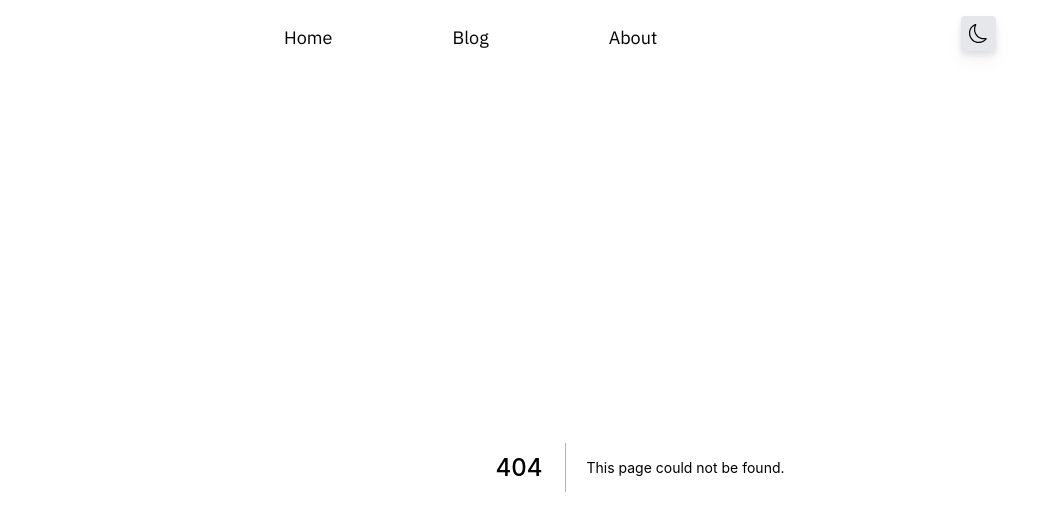
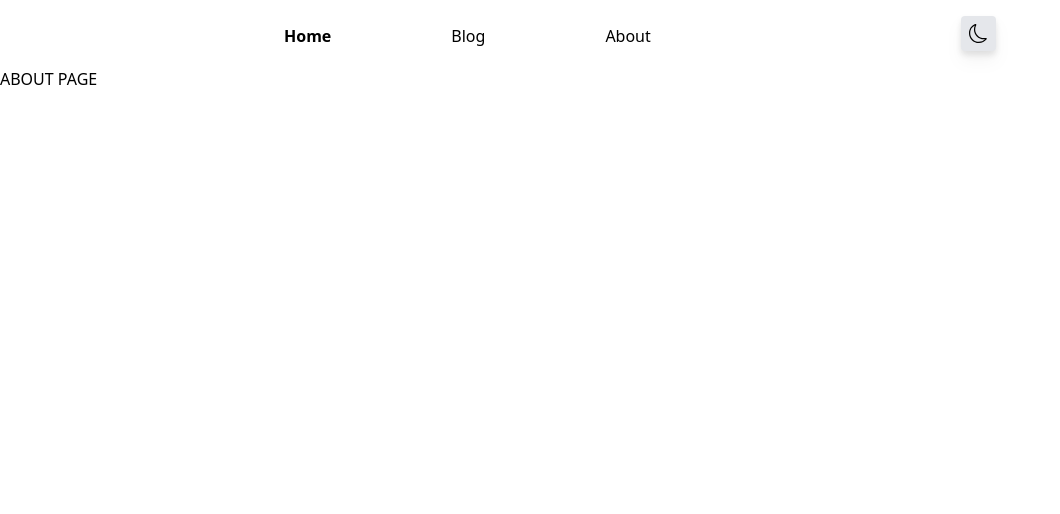
Before and after one commit to Prajwalad101/personal-blog, a Next.js app: page /about in a window 1280 px wide. Before the commit this address had no page. Shown: the top 514 px of the page, without its empty margins (0-1060 px from the left). Built offline with nearby package versions, Linux system fonts and the light colour scheme.

Commit message:
add links to nav items

```diff
--- a/components/navigation/main-navigation.js
+++ b/components/navigation/main-navigation.js
@@ -15,7 +15,7 @@ function MainNavigation() {
   return (
     <nav className='flex justify-between items-center px-7 my-4 mx-auto max-w-3xl'>
       {/* NavItem */}
-      <NavItem active={isActive} />
+      <NavItem active={isActive} setActive={setIsActive} />
       {/* Burgur Menu */}
       <div
         onClick={toggleClass}
--- a/components/navigation/nav-item.js
+++ b/components/navigation/nav-item.js
@@ -1,6 +1,6 @@
-import { useState } from 'react';
+import Link from 'next/link';
 
-function NavItem({ active }) {
+function NavItem({ active, setActive }) {
   let navClassName =
     'flex justify-start top-20 pt-16 gap-16 flex-col items-center translate-x-0 transition duration-500 ease-in w-1/2 h-screen absolute right-0 bg-gray-100 sm:top-0 sm:flex-row sm:translate-x-0 sm:transition-none sm:items-start sm:static sm:h-5 sm:bg-white sm:p-0 sm:gap-[120px] sm:w-5/6';
 
@@ -16,18 +16,33 @@ function NavItem({ active }) {
   return (
     <ul className={navClassName}>
       <li className={linkClassName}>
-        <button>
-          <span className='font-IBM md:text-lg'>Home</span>
+        <button
+          className='hover:text-gray-600 font-semibold'
+          onClick={() => setActive(false)}
+        >
+          <Link href='/' className='font-IBM md:text-lg'>
+            Home
+          </Link>
         </button>
       </li>
       <li className={linkClassName}>
-        <button>
-          <span className='font-IBM md:text-lg'>Blog</span>
+        <button
+          className='hover:text-gray-600'
+          onClick={() => setActive(false)}
+        >
+          <Link href='/blog' className='font-IBM md:text-lg'>
+            Blog
+          </Link>
         </button>
       </li>
       <li className={linkClassName}>
-        <button>
-          <span className='font-IBM md:text-lg'>About</span>
+        <button
+          className='hover:text-gray-600'
+          onClick={() => setActive(false)}
+        >
+          <Link href='/about' className='font-IBM md:text-lg'>
+            About
+          </Link>
         </button>
       </li>
     </ul>
--- /dev/null
+++ b/pages/about.js
@@ -0,0 +1,5 @@
+function AboutPage() {
+  return <div>ABOUT PAGE</div>;
+}
+
+export default AboutPage;
--- /dev/null
+++ b/pages/blog.js
@@ -0,0 +1,5 @@
+function BlogPage() {
+  return <div>All Posts Page</div>;
+}
+
+export default BlogPage;
--- a/pages/index.js
+++ b/pages/index.js
@@ -1,4 +1,5 @@
 import Head from 'next/head';
+
 import Posts from '../components/content/posts';
 import Heading from '../components/heading';
 import { getAllPosts } from '../utils/posts-util';
--- a/styles/global.css
+++ b/styles/global.css
@@ -1,6 +1,10 @@
 @tailwind base;
 @tailwind components;
 @tailwind utilities;
+
+html {
+  scroll-behavior: smooth;
+}
 
 body {
   overflow: hidden;
```
